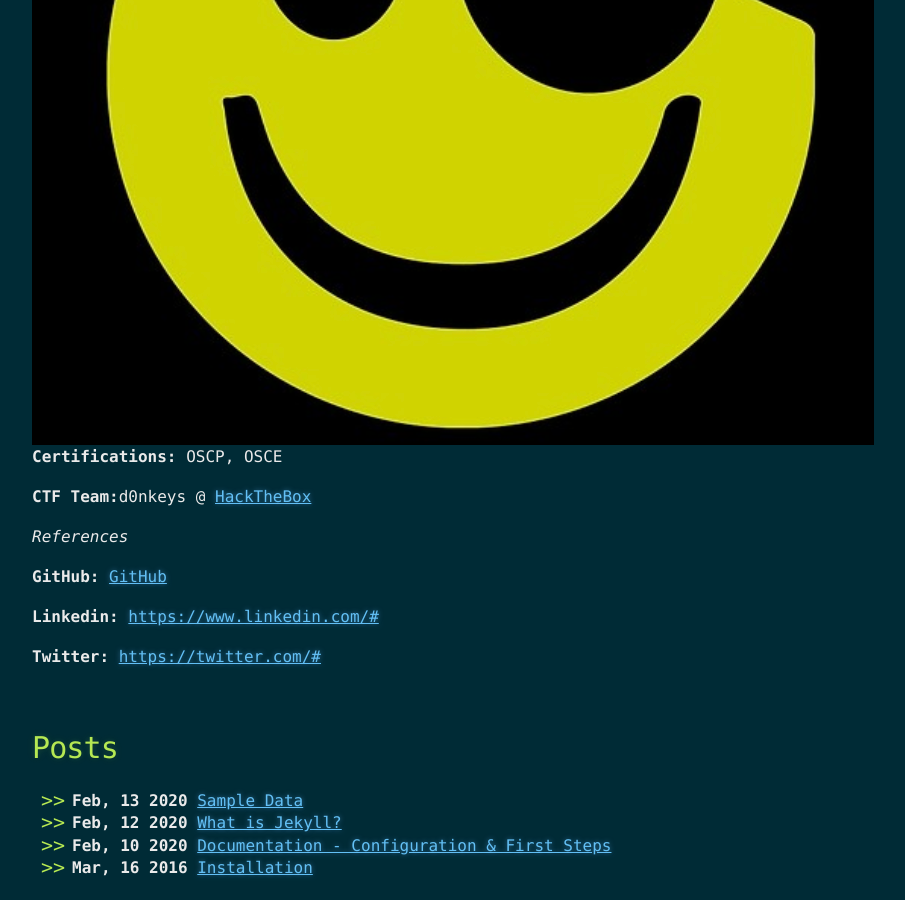
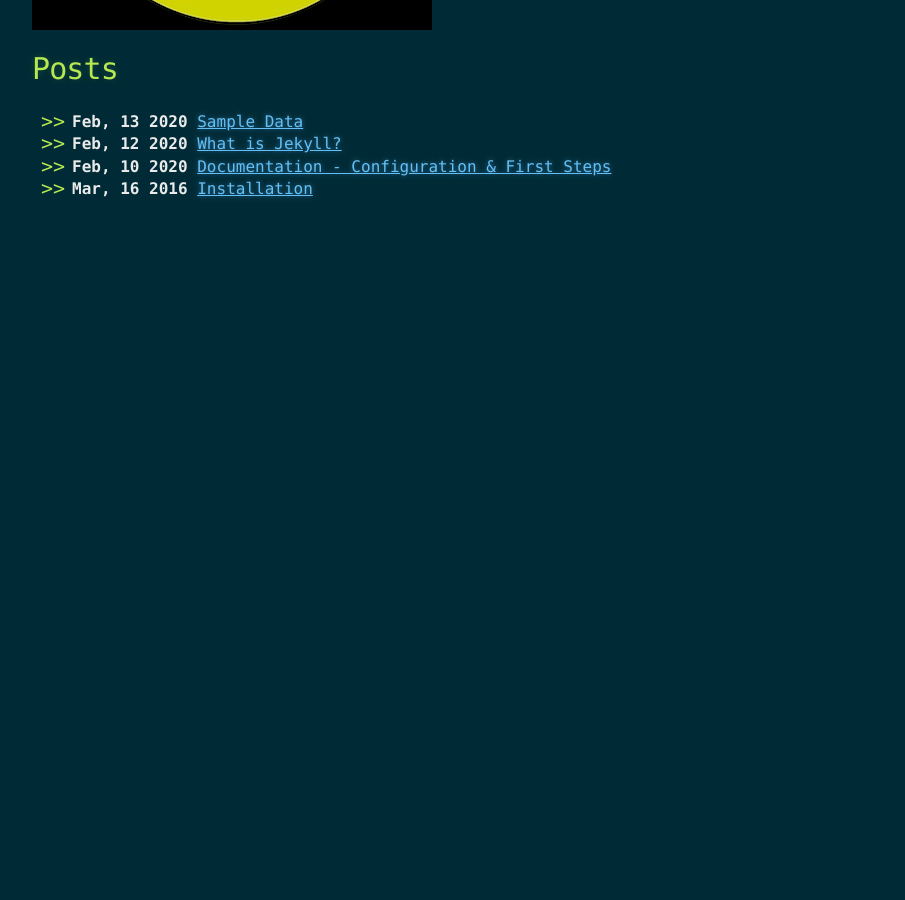
Before and after one commit to federico22285/federico.github.io, a Jekyll site: the page built from index.html, in a window 1280 px wide and 900 px high, scrolled down 583 px. Shown: the whole window, without its empty margins (108-1013 px from the left). Built offline with Jekyll 4.4.1, drawn with Linux system fonts in a browser that asks for light colours; after the commit the page ends 900 px from its top, so only the background shows below that.

Commit message:
look and feel

```diff
--- a/index.html
+++ b/index.html
@@ -7,12 +7,6 @@ layout: default
 <p><strong>Known as:</strong> {{ site.know_as }} </p>
 <p><strong>What do I do:</strong> {{ site.what_do_as }} </p>
 <p><strong>Where am I:</strong> {{ site.live }} </p>
-<p><strong>Certifications:</strong> {{ site.certificate }} </p>
-<p><strong>CTF Team:</strong>{{ site.team }}</p>
-<p><em>References</em></p>
-<p><strong>GitHub:</strong> <a href="{{ site.github }}">{{ site.github }}</a></p>
-<p><strong>Linkedin:</strong> <a href="{{ site.linkedin }}">{{ site.linkedin }}</a></p>
-<p><strong>Twitter:</strong> <a href="{{ site.twitter }}">{{ site.twitter }}</a></p>
 <p><br clear="left" /></p>
 <h1 id="posts">Posts</h1>
 <ul>
```
Also changed, not shown: assets/images/hack_logo.png, 1 other file.
